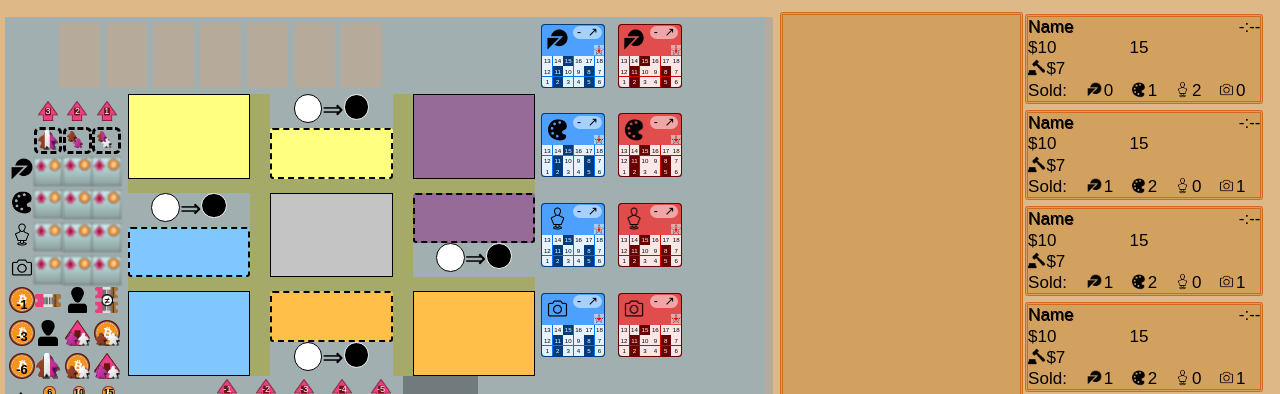
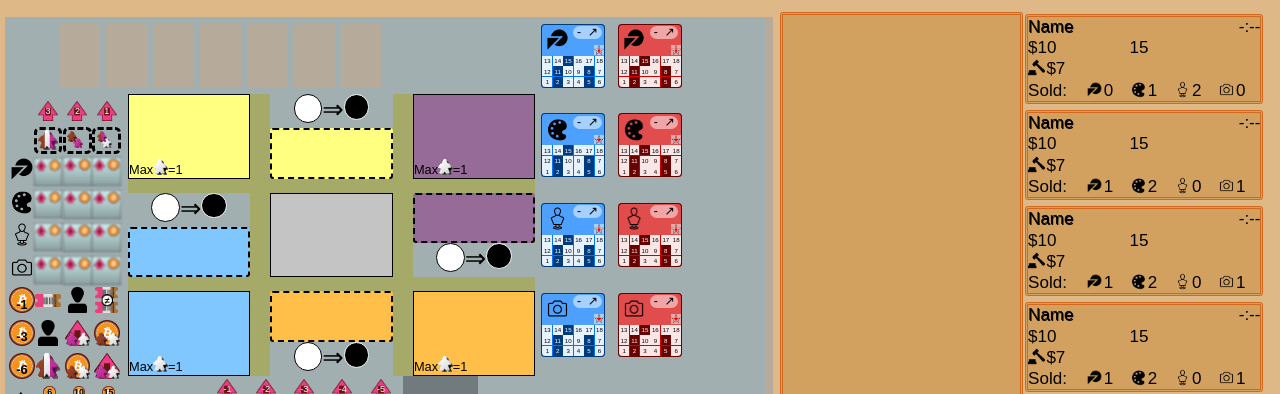
Before and after one commit to SliceOfBread/nftdealer, a website with bundled scripts: page public/player.html in a window 1280 px wide. Shown: the top 394 px of the page. Built offline with nearby package versions, Linux system fonts and the light colour scheme; no server answers.

Commit message:
added showing max number of white visitors allowed

```diff
--- a/public/js/gameclient.mjs
+++ b/public/js/gameclient.mjs
@@ -633,7 +633,7 @@ class PlayerClient extends Player {
 		}
 
 		if (game.state === GAMESTATE.FINALSCORE) {
-
+			// TODO ???
 		}
 
 		PlayerClient.updatePlayerPiece(this.playerpiece, this.location, this.color);
@@ -704,6 +704,7 @@ class PlayerClient extends Player {
 					break;
 			}
 		}
+		document.getElementById("limit".concat(this.color)).innerHTML = game.playerHasSold(plNum).length + 1;
 	}
 	static updatePlayerPiece(pieceDom, location, color = null) {
 		let offset = {top:0, left:0};
@@ -1366,18 +1367,24 @@ class GameClient extends Game {
 
 		// update hung/sold cards
 		if (msg.soldcard) {
-			for (let i=0; i < msg.soldcard.length; i++) {
+			for (let i=0; i < msg.soldcard.length; i++) {	// normally 0-2
 				let ii = 0;
-				for (let j in msg.soldcard[i]) {
-					for (let k=0; k < msg.soldcard[i][j]; k++) {
+				for (let j in msg.soldcard[i]) {	// j will be the types of art needed
+					let numOfType = this.art.filter((a) => a.location.type === ARTLOC.SOLD && a.location.plNum === this.iAmPlNum && a.type === j).length;
+					for (let k=0; k < msg.soldcard[i][j]; k++) {	// k will be how many of type j needed
 						document.getElementById(`sold-${i}-${ii}`).src = `res/${j}.png`;
+						if (k >= numOfType) {
+							// TODO mark this req as not yet met
+						} else {
+							// mark this req as met
+						}
 						ii++;
 					}
 				}
 			}
 		}
 		if (msg.hungcard) {
-			for (let i=0; i < msg.hungcard.length; i++) {
+			for (let i=0; i < msg.hungcard.length; i++) {	// normally 0-1
 				let ii = 0;
 				for (let j in msg.hungcard[i]) {
 					for (let k=0; k < msg.hungcard[i][j]; k++) {
--- a/public/player.html
+++ b/public/player.html
@@ -210,7 +210,9 @@
 				</div>
 			</div>
 			<div class="polis">
-				<div class="gallery playeryellow"></div>
+				<div class="gallery playeryellow">
+					<div class="bottom whitelimit">Max<img class="whitelimit" src="res/visitor_white.png">=<span id="limityellow">1</span></div>
+				</div>
 				<div class="lobbyunder">
 					<div id="sp_action-sales" class="action">
 						<div class="mainaction"></div>&Rightarrow;
@@ -218,7 +220,9 @@
 					</div>
 					<div class="lobby playeryellow"></div>
 				</div>
-				<div class="gallery playerpurple"></div>
+				<div class="gallery playerpurple">
+					<div class="bottom whitelimit">Max<img class="whitelimit" src="res/visitor_white.png">=<span id="limitpurple">1</span></div>
+				</div>
 
 				<div class="lobbyunder">
 					<div id="sp_action-market" class="action">
@@ -236,7 +240,9 @@
 					</div>
 				</div>
 
-					<div class="gallery playerblue"></div>
+				<div class="gallery playerblue">
+					<div class="bottom whitelimit">Max<img class="whitelimit" src="res/visitor_white.png">=<span id="limitblue">1</span></div>
+				</div>
 				<div class="lobbyover">
 					<div class="lobby playerorange"></div>
 					<div id="sp_action-media" class="action">
@@ -244,7 +250,9 @@
 						<div class="sideaction"></div>
 					</div>
 				</div>
-				<div class="gallery playerorange"></div>
+				<div class="gallery playerorange">
+					<div class="bottom whitelimit">Max<img class="whitelimit" src="res/visitor_white.png">=<span id="limitorange">1</span></div>
+				</div>
 			</div>
 			<div class="artarea ">
 				<div class="artoftype">
--- a/public/style.css
+++ b/public/style.css
@@ -83,6 +83,11 @@ img {
 
 .flip-back {
     transform: rotateY(180deg);
+}
+
+.bottom {
+    position: absolute;
+    top: 5vw;
 }
 
 .artspace {
@@ -1277,6 +1282,10 @@ div .clickable, img .clickable {
     width: auto;
     height: 1.2vw;
 }
+.whitelimit {
+    width: auto;
+    height: 1.2vw;
+}
 
 .gameinfo,
 .logbox,
```
